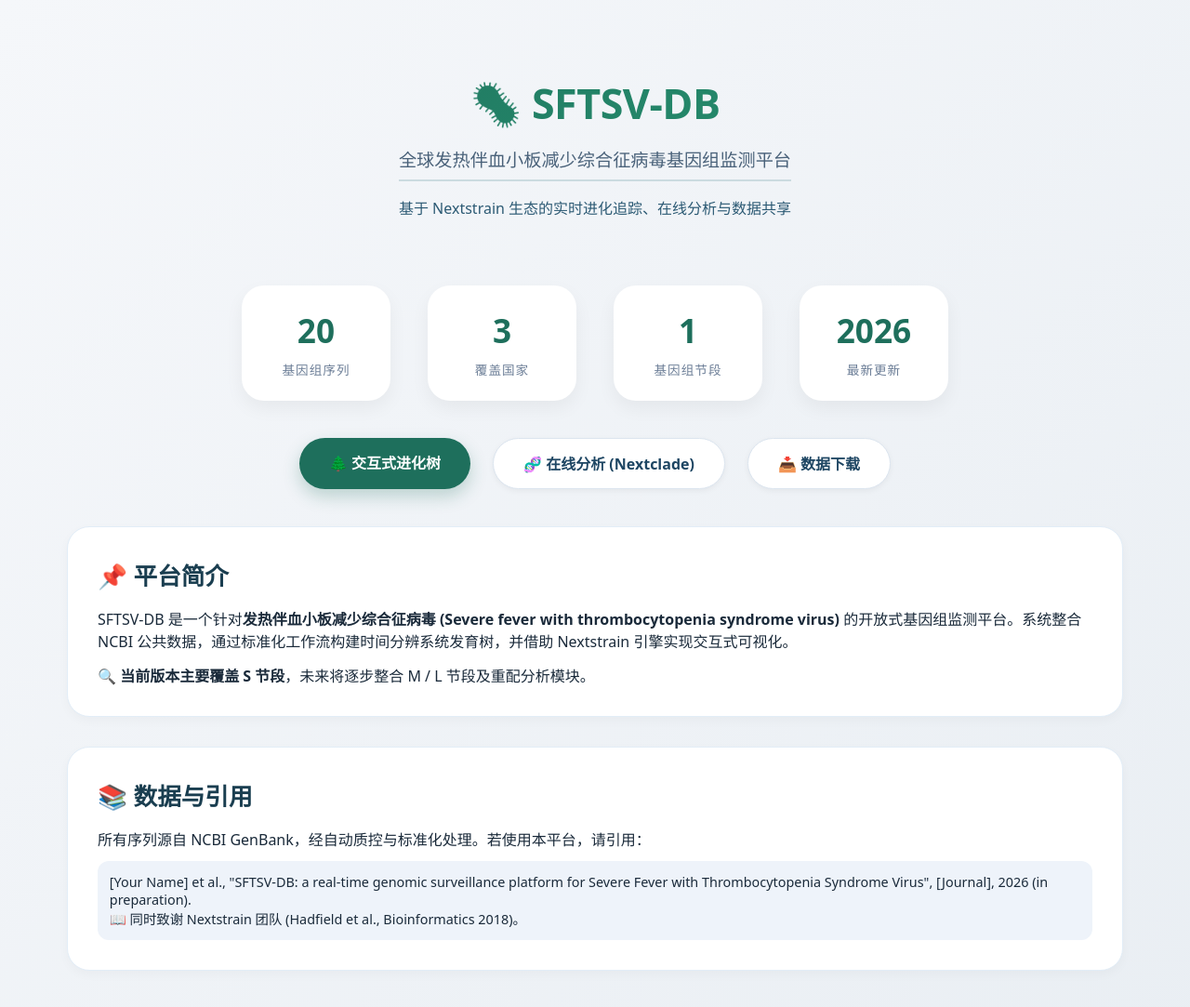
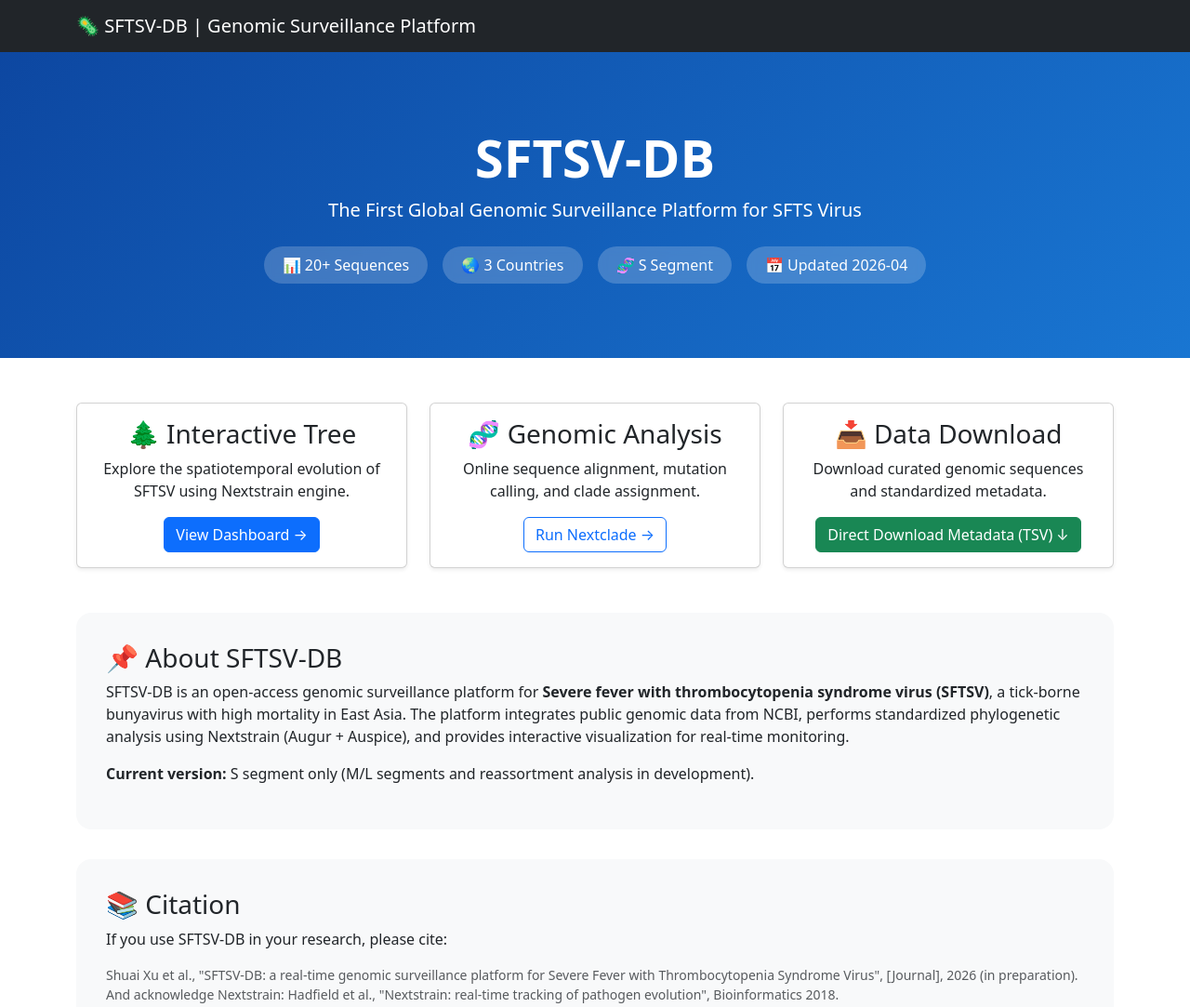
Before and after one commit to xushuai-cdc/SFTSV-DB, a plain HTML site: page index.html in a window 1280 px wide. Shown: the top 1083 px of the page at 93% size. Drawn offline with nearby package versions, Linux system fonts and the light colour scheme.

Commit message:
Update index.html

```diff
--- a/index.html
+++ b/index.html
@@ -1,175 +1,129 @@
 <!DOCTYPE html>
-<html lang="zh-CN">
+<html lang="en">
 <head>
     <meta charset="UTF-8">
     <meta name="viewport" content="width=device-width, initial-scale=1.0">
-    <title>SFTSV-DB | 全球基因组监测平台</title>
+    <title>SFTSV-DB | Genomic Surveillance Portal</title>
+    <!-- Bootstrap 5 CDN -->
+    <link href="https://cdn.jsdelivr.net/npm/bootstrap@5.3.0/dist/css/bootstrap.min.css" rel="stylesheet">
     <style>
-        * {
-            margin: 0;
-            padding: 0;
-            box-sizing: border-box;
+        /* 自定义样式 */
+        .hero-section {
+            background: linear-gradient(135deg, #0d47a1 0%, #1976d2 100%);
+            color: white;
+            padding: 80px 0;
         }
-        body {
-            font-family: system-ui, -apple-system, 'Segoe UI', Roboto, 'Helvetica Neue', sans-serif;
-            background: linear-gradient(135deg, #f5f7fa 0%, #e9eef3 100%);
-            min-height: 100vh;
-            color: #1a2a3a;
+        .feature-card {
+            transition: transform 0.3s, box-shadow 0.3s;
+            cursor: pointer;
+            height: 100%;
         }
-        .container {
-            max-width: 1200px;
-            margin: 0 auto;
-            padding: 2rem;
+        .feature-card:hover {
+            transform: translateY(-10px);
+            box-shadow: 0 20px 30px rgba(0,0,0,0.1);
         }
-        header {
-            text-align: center;
-            padding: 3rem 0 2rem;
-        }
-        h1 {
-            font-size: 2.8rem;
-            background: linear-gradient(135deg, #1e6f5c, #289672);
-            background-clip: text;
-            -webkit-background-clip: text;
-            color: transparent;
-            letter-spacing: -0.5px;
-        }
-        .subtitle {
-            font-size: 1.2rem;
-            color: #4a627a;
-            margin-top: 1rem;
-            border-bottom: 2px solid #cbdbe0;
-            display: inline-block;
-            padding-bottom: 0.5rem;
-        }
-        .stats {
-            display: flex;
-            justify-content: center;
-            gap: 2.5rem;
-            margin: 2.5rem 0;
-            flex-wrap: wrap;
-        }
-        .stat-card {
-            background: white;
-            padding: 1.5rem 2rem;
-            border-radius: 1.5rem;
-            box-shadow: 0 8px 20px rgba(0,0,0,0.05);
-            text-align: center;
-            min-width: 160px;
-        }
-        .stat-number {
-            font-size: 2.2rem;
-            font-weight: 700;
-            color: #1e6f5c;
-        }
-        .stat-label {
-            font-size: 0.85rem;
-            text-transform: uppercase;
-            letter-spacing: 1px;
-            color: #6c7e97;
-            margin-top: 0.5rem;
-        }
-        .button-panel {
-            display: flex;
-            justify-content: center;
-            gap: 1.5rem;
-            margin: 2.5rem 0;
-            flex-wrap: wrap;
-        }
-        .btn {
-            display: inline-block;
-            background: white;
-            padding: 0.9rem 2rem;
-            border-radius: 60px;
-            text-decoration: none;
-            font-weight: 600;
-            transition: all 0.2s ease;
-            box-shadow: 0 2px 6px rgba(0,0,0,0.05);
-            border: 1px solid #dce5ef;
-            color: #1e4663;
-        }
-        .btn-primary {
-            background: #1e6f5c;
-            border: none;
-            color: white;
-            box-shadow: 0 8px 18px rgba(30,111,92,0.25);
-        }
-        .btn-primary:hover {
-            background: #0f5545;
-            transform: translateY(-2px);
-        }
-        .btn-outline:hover {
-            background: #eef3fc;
-            transform: translateY(-1px);
+        .stats-badge {
+            background: rgba(255,255,255,0.2);
+            backdrop-filter: blur(5px);
+            border-radius: 50px;
+            padding: 8px 20px;
+            font-weight: 500;
         }
         .info-section {
-            background: white;
-            border-radius: 1.5rem;
+            background: #f8f9fa;
+            border-radius: 16px;
             padding: 2rem;
             margin: 2rem 0;
-            box-shadow: 0 4px 12px rgba(0,0,0,0.03);
-            border: 1px solid #e2edf7;
         }
-        h2 {
-            font-size: 1.6rem;
-            margin-bottom: 1rem;
-            color: #1a3e50;
-        }
-        footer {
-            text-align: center;
-            margin-top: 3rem;
-            padding: 1.5rem;
-            font-size: 0.85rem;
-            color: #6c86a3;
-            border-top: 1px solid #d0dee9;
-        }
-        @media (max-width: 700px) {
-            .container { padding: 1rem; }
-            h1 { font-size: 1.9rem; }
-            .stat-card { padding: 1rem; min-width: 120px; }
-            .stat-number { font-size: 1.6rem; }
+        footer a {
+            text-decoration: none;
         }
     </style>
 </head>
 <body>
+    <!-- 导航栏 -->
+    <nav class="navbar navbar-expand-lg navbar-dark bg-dark">
         <div class="container">
-    <header>
-        <h1>🦠 SFTSV-DB</h1>
-        <div class="subtitle">全球发热伴血小板减少综合征病毒基因组监测平台</div>
-        <p style="margin-top: 1rem; color: #2c5a74;">基于 Nextstrain 生态的实时进化追踪、在线分析与数据共享</p>
+            <a class="navbar-brand" href="#">🦠 SFTSV-DB | Genomic Surveillance Platform</a>
+        </div>
+    </nav>
+
+    <!-- Hero 主展示区 -->
+    <header class="hero-section text-center">
+        <div class="container">
+            <h1 class="display-4 fw-bold">SFTSV-DB</h1>
+            <p class="lead mt-2">The First Global Genomic Surveillance Platform for SFTS Virus</p>
+            <div class="mt-4 d-flex justify-content-center gap-3 flex-wrap">
+                <span class="stats-badge">📊 20+ Sequences</span>
+                <span class="stats-badge">🌏 3 Countries</span>
+                <span class="stats-badge">🧬 S Segment</span>
+                <span class="stats-badge">📅 Updated 2026-04</span>
+            </div>
+        </div>
     </header>
 
-    <!-- 统计面板（请根据实际数据更新） -->
-    <div class="stats">
-        <div class="stat-card"><div class="stat-number">20</div><div class="stat-label">基因组序列</div></div>
-        <div class="stat-card"><div class="stat-number">3</div><div class="stat-label">覆盖国家</div></div>
-        <div class="stat-card"><div class="stat-number">1</div><div class="stat-label">基因组节段</div></div>
-        <div class="stat-card"><div class="stat-number">2026</div><div class="stat-label">最新更新</div></div>
+    <!-- 核心功能卡片（三栏） -->
+    <section class="container my-5">
+        <div class="row g-4">
+            <!-- 功能1：进化树 -->
+            <div class="col-md-4">
+                <div class="card feature-card shadow-sm">
+                    <div class="card-body text-center">
+                        <h3 class="card-title">🌲 Interactive Tree</h3>
+                        <p class="card-text">Explore the spatiotemporal evolution of SFTSV using Nextstrain engine.</p>
+                        <a href="https://nextstrain.org/community/xushuai-cdc/sftsv-data/S-segment" class="btn btn-primary" target="_blank">View Dashboard →</a>
                     </div>
+                </div>
+            </div>
+            <!-- 功能2：在线分析 -->
+            <div class="col-md-4">
+                <div class="card feature-card shadow-sm">
+                    <div class="card-body text-center">
+                        <h3 class="card-title">🧬 Genomic Analysis</h3>
+                        <p class="card-text">Online sequence alignment, mutation calling, and clade assignment.</p>
+                        <a href="https://clades.nextstrain.org" class="btn btn-outline-primary" target="_blank">Run Nextclade →</a>
+                    </div>
+                </div>
+            </div>
+            <!-- 功能3：数据下载 -->
+            <div class="col-md-4">
+                <div class="card feature-card shadow-sm">
+                    <div class="card-body text-center">
+                        <h3 class="card-title">📥 Data Download</h3>
+                        <p class="card-text">Download curated genomic sequences and standardized metadata.</p>
+                        <a href="https://raw.githubusercontent.com/xushuai-cdc/sftsv-data/main/data/metadata.tsv" download target="_blank" class="btn btn-success">Direct Download Metadata (TSV) ↓</a>
+                    </div>
+                </div>
+            </div>
+        </div>
+    </section>
 
-    <!-- 核心功能入口 -->
-    <div class="button-panel">
-        <a href="https://nextstrain.org/community/xushuai-cdc/sftsv-data/S-segment" target="_blank" class="btn btn-primary">🌲 交互式进化树</a>
-        <a href="https://nextclade.org" target="_blank" class="btn btn-outline">🧬 在线分析 (Nextclade)</a>
-        <a href="https://github.com/xushuai-cdc/sftsv-data" target="_blank" class="btn btn-outline">📥 数据下载</a>
-    </div>
-
-    <!-- 项目介绍 -->
+    <!-- 平台介绍（学术风格） -->
+    <div class="container">
         <div class="info-section">
-        <h2>📌 平台简介</h2>
-        <p>SFTSV-DB 是一个针对<strong>发热伴血小板减少综合征病毒 (Severe fever with thrombocytopenia syndrome virus)</strong> 的开放式基因组监测平台。系统整合 NCBI 公共数据，通过标准化工作流构建时间分辨系统发育树，并借助 Nextstrain 引擎实现交互式可视化。</p>
-        <p style="margin-top: 0.8rem;">🔍 <strong>当前版本主要覆盖 S 节段</strong>，未来将逐步整合 M / L 节段及重配分析模块。</p>
+            <h3>📌 About SFTSV-DB</h3>
+            <p>SFTSV-DB is an open-access genomic surveillance platform for <strong>Severe fever with thrombocytopenia syndrome virus (SFTSV)</strong>, a tick-borne bunyavirus with high mortality in East Asia. The platform integrates public genomic data from NCBI, performs standardized phylogenetic analysis using Nextstrain (Augur + Auspice), and provides interactive visualization for real-time monitoring.</p>
+            <p class="mt-2"><strong>Current version:</strong> S segment only (M/L segments and reassortment analysis in development).</p>
         </div>
 
         <div class="info-section">
-        <h2>📚 数据与引用</h2>
-        <p>所有序列源自 NCBI GenBank，经自动质控与标准化处理。若使用本平台，请引用：</p>
-        <p style="background: #eef3fa; padding: 0.8rem; border-radius: 12px; font-size: 0.9rem; margin-top: 0.8rem;">[Your Name] et al., "SFTSV-DB: a real-time genomic surveillance platform for Severe Fever with Thrombocytopenia Syndrome Virus", [Journal], 2026 (in preparation).<br>📖 同时致谢 Nextstrain 团队 (Hadfield et al., Bioinformatics 2018)。</p>
+            <h3>📚 Citation</h3>
+            <p>If you use SFTSV-DB in your research, please cite:</p>
+            <blockquote class="small text-muted">
+                Shuai Xu et al., "SFTSV-DB: a real-time genomic surveillance platform for Severe Fever with Thrombocytopenia Syndrome Virus", [Journal], 2026 (in preparation).<br>
+                And acknowledge Nextstrain: Hadfield et al., "Nextstrain: real-time tracking of pathogen evolution", Bioinformatics 2018.
+            </blockquote>
+        </div>
     </div>
 
-    <footer>
-        © 2026 SFTSV-DB 维护者 | 数据来源于 NCBI | 平台基于 Nextstrain / GitHub Pages 构建<br>
-        持续更新中 · 欢迎通过 GitHub Issues 反馈
+    <!-- Footer -->
+    <footer class="bg-dark text-white-50 py-4 text-center mt-5">
+        <div class="container">
+            <p class="mb-0">© 2026 SFTSV-DB Project | Maintained by xushuai-cdc</p>
+            <p class="small mt-2">Data sourced from NCBI | Powered by Nextstrain & GitHub Pages</p>
+        </div>
     </footer>
-</div>
+
+    <script src="https://cdn.jsdelivr.net/npm/bootstrap@5.3.0/dist/js/bootstrap.bundle.min.js"></script>
 </body>
 </html>
```
Lines whose indentation alone changed are shown as unchanged.
